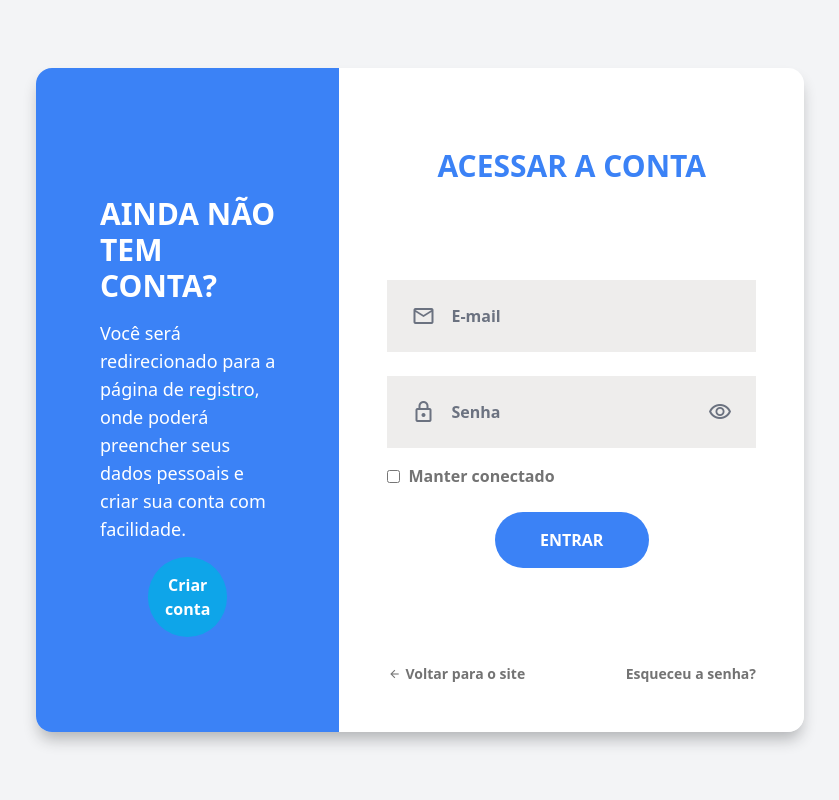
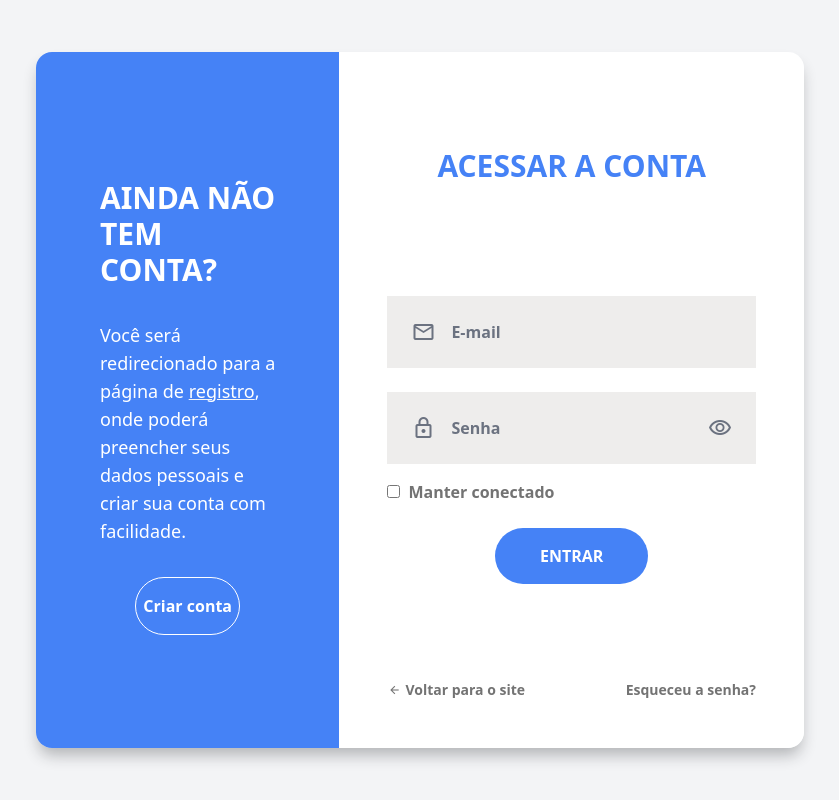
Before and after one commit to ramonlopessouza/autenticacao, a PHP site: page /login.php in a window 1280 px wide. Shown: the whole page, without its empty margins (220-1059 px from the left). Run offline with PHP 8.4, Linux system fonts and the light colour scheme; some libraries are stand-ins or nearby versions.

Commit message:
css do login completo

```diff
--- a/assets/css/login.css
+++ b/assets/css/login.css
@@ -1 +1,239 @@
 @import "boot.css";
+
+.main-left-article {
+    flex-basis: 58.3%;
+    display: flex;
+    flex-wrap: wrap;
+    padding: 5rem 4rem;
+    border-top-left-radius: 1rem;
+    border-bottom-left-radius: 1rem;
+    background-color: #4582F6FF;
+}
+
+.main-left-article-header-title {
+    font-size: 1.875rem;
+    line-height: 2.25rem;
+    text-transform: uppercase;
+    font-weight: 700;
+    color: #fff;
+    margin-top: 3rem;
+}
+
+.main-left-article-content {
+    font-size: 1.125rem;
+    line-height: 1.75rem;
+    color: #fff;
+}
+
+.main-left-article-link {
+    text-decoration-line: underline;
+    text-decoration-color: #f3f4f6;
+}
+
+.main-left-article-content-action {
+    width: 100%;
+}
+
+.main-left-article-content-action-link {
+    width: 60%;
+    margin: 0 auto;
+    display: flex;
+    justify-content: center;
+    align-items: center;
+    font-weight: 700;
+    border-radius: 9999px;
+    text-align: center;
+    padding-top: 1rem;
+    padding-bottom: 1rem;
+    border: 1px solid #fff;
+    color: #fff;
+}
+
+.main-rigth-article {
+    flex-basis: 100%;
+    display: flex;
+    flex-wrap: wrap;
+    padding-top: 5rem;
+    padding-left: 3rem;
+    padding-right: 3rem;
+    align-content: center;
+    border-top-right-radius: 1em;
+    border-bottom-right-radius: 1rem;
+    background-color: #fff;
+}
+
+.main-rigth-article-header {
+    width: 100%;
+}
+
+.main-rigth-article-header-title {
+    font-size: 1.875em;
+    line-height: 2.25em;
+    text-transform: uppercase;
+    font-weight: 700;
+    color: #4582F6FF;
+    text-align: center;
+}
+
+.main-rigth-article-content {
+    width: 100%;
+    margin-top: 6rem;
+}
+
+/*
+    Email
+*/
+
+.main-rigth-article-content-div-email {
+    width: 100%;
+    display: flex;
+    padding: 1.5rem;
+    background-color: rgba(231, 229, 228, 0.7);
+}
+
+.main-rigth-article-content-div-email-icon {
+    margin-right: 1rem;
+    color: #6B7280FF;
+}
+
+.main-rigth-article-content-div-email-input {
+    width: 100%;
+    background: transparent;
+    font-weight: 700;
+    outline: none;
+}
+
+.main-rigth-article-content-div-email-input::placeholder {
+    color: #6B7280FF;
+}
+
+/*
+    Password
+*/
+
+.main-rigth-article-content-div-password {
+    width: 100%;
+    display: flex;
+    align-items: center;
+    padding: 1.5rem;
+    margin-top: 1.5rem;
+    background-color: rgba(231, 229, 228, 0.7);
+}
+
+.main-rigth-article-content-div-password-icon {
+    width: fit-content;
+    margin-right: 1rem;
+    color: #6B7280FF;
+}
+
+.main-rigth-article-content-div-password-input {
+    width: 100%;
+    font-weight: 700;
+    outline: none;
+    background-color: transparent;
+}
+
+.main-rigth-article-content-div-password-input::placeholder {
+    color: #6B7280FF;
+}
+
+/*
+    CheckBox
+*/
+
+.main-rigth-article-content-div-checkbox {
+    display: flex;
+    align-items: center;
+    margin-top: 1rem;
+}
+
+.main-rigth-article-content-div-checkbox-input {
+    font-size: 1.25rem;
+    line-height: 1.75rem;
+}
+
+.main-rigth-article-content-div-checkbox-label {
+    width: fit-content;
+    margin-left: 0.5rem;
+    margin-right: 0.5rem;
+    font-size: 1rem;
+    line-height: 1.5rem;
+    font-weight: 700;
+    color: #737373FF;
+}
+
+/*
+    Button
+*/
+
+.main-rigth-article-content-div-button {
+    display: flex;
+    flex-wrap: wrap;
+    justify-content: center;
+}
+
+.main-rigth-article-content-div-button-button {
+    flex-basis: 41.666667%;
+    padding: 1rem;
+    margin-top: 1.5rem;
+    border-radius: 9999px;
+    text-transform: uppercase;
+    font-weight: 700;
+    color: #fff;
+    background-color: #4582F6FF;
+}
+
+.main-rigth-article-content-div-button-button:hover {
+    background-color: #38BDF8FF;
+}
+
+/*
+    Links
+*/
+
+.main-rigth-article-content-div-links {
+    width: 100%;
+    display: flex;
+    justify-content: space-between;
+    margin-top: 6rem;
+    margin-bottom: 3rem;
+}
+
+.main-rigth-article-content-div-links-left {
+    width: fit-content;
+    display: flex;
+    align-items: center;
+    font-weight: 700;
+    color: #737373FF;
+}
+
+.main-rigth-article-content-div-links-span-icon {
+    font-size: 0.875rem;
+    line-height: 1.25rem;
+    margin-right: 0.25rem;
+}
+
+.main-rigth-article-content-div-links-span {
+    font-size: 0.875rem;
+    line-height: 1.25rem;
+}
+
+.main-rigth-article-content-div-links-span:hover {
+    text-decoration-line: underline;
+    text-decoration-color: #0ea5e9;
+}
+
+.main-rigth-article-content-div-links-right {
+    width: fit-content;
+    display: flex;
+    align-items: center;
+    font-weight: 700;
+    font-size: 0.875rem;
+    line-height: 1.25rem;
+    color: #737373FF;
+}
+
+.main-rigth-article-content-div-links-right:hover {
+    text-decoration-line: underline;
+    text-decoration-color: #0ea5e9;
+}
--- a/login.php
+++ b/login.php
@@ -13,59 +13,60 @@
 <body>
 <main class="main-container">
     <section class="main-content">
-        <article class="basis-7/12 flex flex-wrap py-20 px-16 rounded-l-2xl bg-blue-500">
-            <h1 class="text-3xl uppercase font-bold text-white mt-12">Ainda não tem conta?</h1>
-            <p class="text-lg text-white">Você será redirecionado para a página de
-                <a href="register.php" class="underline decoration-sky-500">registro</a>, onde poderá preencher seus
-                dados pessoais e criar sua conta com facilidade.</p>
-            <div class="w-full">
+        <article class="main-left-article">
+            <header>
+                <h1 class="main-left-article-header-title">Ainda não tem conta?</h1>
+            </header>
+            <p class="main-left-article-content">Você será redirecionado para a página de
+                <a href="register.php" class="main-left-article-link">registro</a>, onde poderá preencher seus
+                dados pessoais e criar sua conta com facilidade.
+            </p>
+            <div class="main-left-article-content-action">
                 <a href="register.php"
-                   class="w-full flex justify-center items-center rounded-full text-white font-bold">
-                    <span class="w-full mx-12 rounded-full text-center py-4 text-white font-bold bg-sky-500">Criar conta</span>
+                   class="main-left-article-content-action-link">
+                   Criar conta
                 </a>
             </div>
         </article>
-        <article class="basis-full flex flex-wrap pt-20 px-12 content-center rounded-r-2xl bg-white">
-            <header class="w-full">
-                <h1 class="text-3xl uppercase font-bold text-blue-500 text-center">Acessar a conta</h1>
+        <article class="main-rigth-article">
+            <header class="main-rigth-article-header">
+                <h1 class="main-rigth-article-header-title">Acessar a conta</h1>
             </header>
-            <div class="w-full mt-24">
-                <form method="post" action="#" autocomplete="off" class="">
-                    <div class="w-full flex p-6 bg-stone-200/70">
-                        <span class="material-symbols-outlined bases-4 mr-4 text-gray-500">mail</span>
+            <div class="main-rigth-article-content">
+                <form method="post" action="#" autocomplete="off">
+                    <div class="main-rigth-article-content-div-email">
+                        <span class="material-symbols-outlined main-rigth-article-content-div-email-icon">mail</span>
                         <input type="email" id="email" name="email" placeholder="E-mail"
-                               class="w-full bg-transparent font-bold outline-none placeholder:text-gray-500 font-bold outline-none"
+                               class="main-rigth-article-content-div-email-input"
                                required>
                     </div>
-                    <div class="w-full flex items-center p-6 mt-6 bg-stone-200/70">
-
-                        <span class="material-symbols-outlined w-fit mr-4 text-gray-500">lock</span>
+                    <div class="main-rigth-article-content-div-password">
+                        <span class="material-symbols-outlined main-rigth-article-content-div-password-icon">lock</span>
                         <input type="password" id="password" name="password" placeholder="Senha"
-                               class="w-full bg-transparent font-bold outline-none placeholder:text-gray-500 font-bold outline-none"
+                               class="main-rigth-article-content-div-password-input"
                                required>
                         <button type="button" class="w-fit flex items-center text-gray-500">
                         <span class="material-symbols-outlined ml-4 j_toggle_password"
                               data-id="password">visibility</span>
                         </button>
                     </div>
-                    <div class="flex items-center mt-4">
-                        <input type="checkbox" id="checkbox" class="text-xl">
-                        <label for="checkbox" class="w-fit mx-2 text-base text-neutral-500 font-bold">Manter
+                    <div class="main-rigth-article-content-div-checkbox">
+                        <input type="checkbox" id="checkbox" class="main-rigth-article-content-div-checkbox-input">
+                        <label for="checkbox" class="main-rigth-article-content-div-checkbox-label">Manter
                             conectado</label>
                     </div>
-                    <div class="flex flex-wrap justify-center">
+                    <div class="main-rigth-article-content-div-button">
                         <button type="submit"
-                                class="basis-5/12 p-4 mt-6 rounded-full uppercase text-white font-bold bg-blue-500 hover:sky-400">
+                                class="main-rigth-article-content-div-button-button">
                             Entrar
                         </button>
                     </div>
-                    <div class="w-full flex justify-between mt-24 mb-12">
-                        <a href="home.php" class="w-fit flex items-center font-bold text-neutral-500">
-                            <span class="material-symbols-outlined text-sm mr-1">arrow_back</span>
-                            <span class="text-sm hover:underline hover:decoration-sky-500">Voltar para o site</span>
+                    <div class="main-rigth-article-content-div-links">
+                        <a href="home.php" class="main-rigth-article-content-div-links-left">
+                            <span class="material-symbols-outlined main-rigth-article-content-div-links-span-icon">arrow_back</span>
+                            <span class="main-rigth-article-content-div-links-span">Voltar para o site</span>
                         </a>
-                        <a href="reset.php" class="w-fit flex items-center font-bold text-neutral-500 text-sm
-                     hover:underline hover:decoration-sky-500">Esqueceu a senha?</a>
+                        <a href="reset.php" class="main-rigth-article-content-div-links-right">Esqueceu a senha?</a>
                     </div>
                 </form>
             </div>
```
